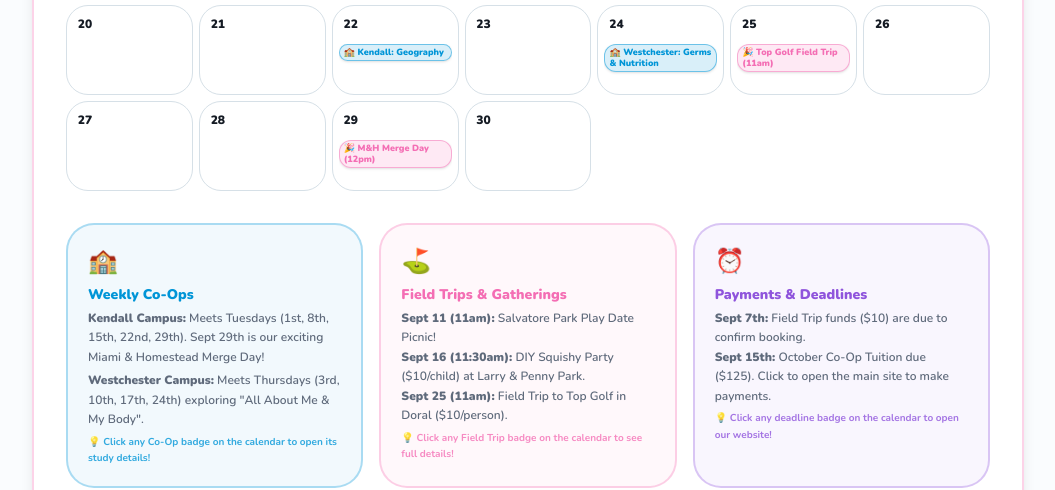
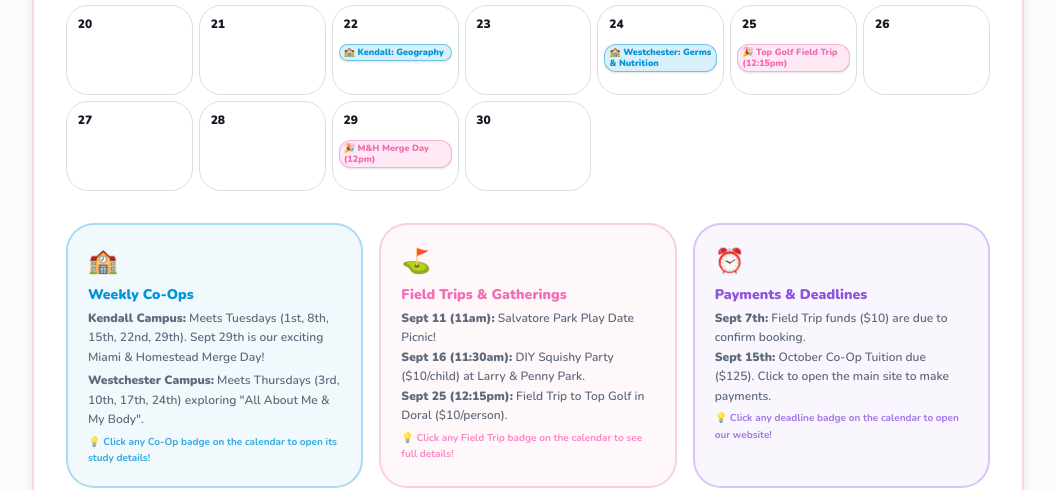
Before and after one commit to playfulacademics/homeschooler, a Next.js app: page / in a window 1280 px wide. Shown: the part 815-1305 px from the top of the page, without its empty margins (112-1167 px from the left). Built offline with nearby package versions, Linux system fonts and the light colour scheme.

Commit message:
Update Top Golf Field Trip start time to 12:15pm

```diff
--- a/components/calendar-view.tsx
+++ b/components/calendar-view.tsx
@@ -42,7 +42,7 @@ const EVENTS: CalendarEvent[] = [
   { day: 11, type: "fieldtrip", label: "Salvatore Park Picnic (11am)" },
   { day: 15, type: "tuition", label: "October Tuition Due" },
   { day: 16, type: "fieldtrip", label: "DIY Squishy Party (11:30am)" },
-  { day: 25, type: "fieldtrip", label: "Top Golf Field Trip (11am)" },
+  { day: 25, type: "fieldtrip", label: "Top Golf Field Trip (12:15pm)" },
 ]
 
 const FIELD_TRIPS: Record<number, FieldTripDetails> = {
@@ -69,7 +69,7 @@ const FIELD_TRIPS: Record<number, FieldTripDetails> = {
   25: {
     title: "Field Trip Friday: Top Golf Doral",
     date: "Friday, September 25, 2026",
-    time: "11:00 AM",
+    time: "12:15 PM",
     cost: "$10 per person",
     location: "Topgolf Doral (10611 NW 19th St, Doral, FL 33172)",
     description: "Tee off with your co-op friends! We have reserved bays for private group play where kids can learn basic golf swing coordination, play fun target games, and enjoy child-friendly lunch options. Great for all skill levels!",
@@ -346,7 +346,7 @@ export function CalendarView({ onNavigate }: CalendarViewProps) {
             <br />
             <strong>Sept 16 (11:30am):</strong> DIY Squishy Party ($10/child) at Larry & Penny Park.
             <br />
-            <strong>Sept 25 (11am):</strong> Field Trip to Top Golf in Doral ($10/person).
+            <strong>Sept 25 (12:15pm):</strong> Field Trip to Top Golf in Doral ($10/person).
             <br />
             <span className="text-[10px] text-accent/80 font-bold block mt-1">💡 Click any Field Trip badge on the calendar to see full details!</span>
           </p>
```
